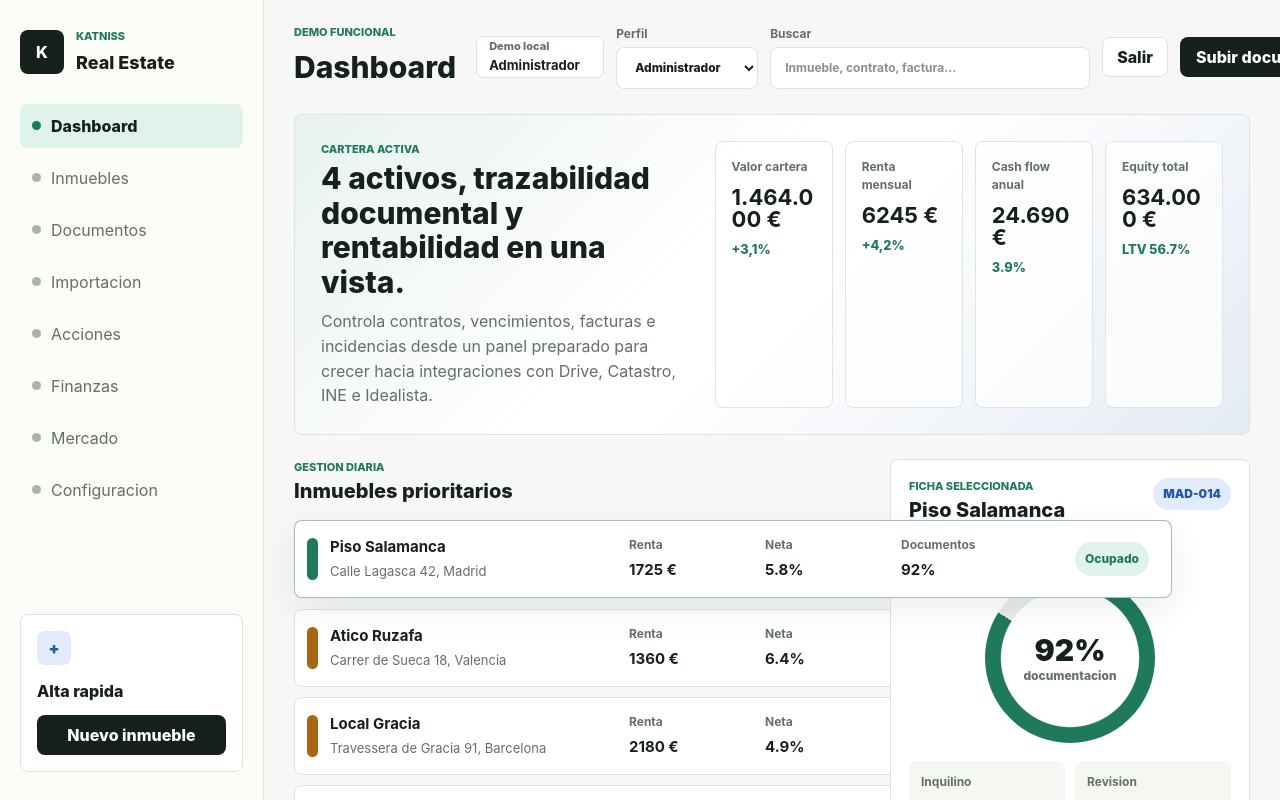
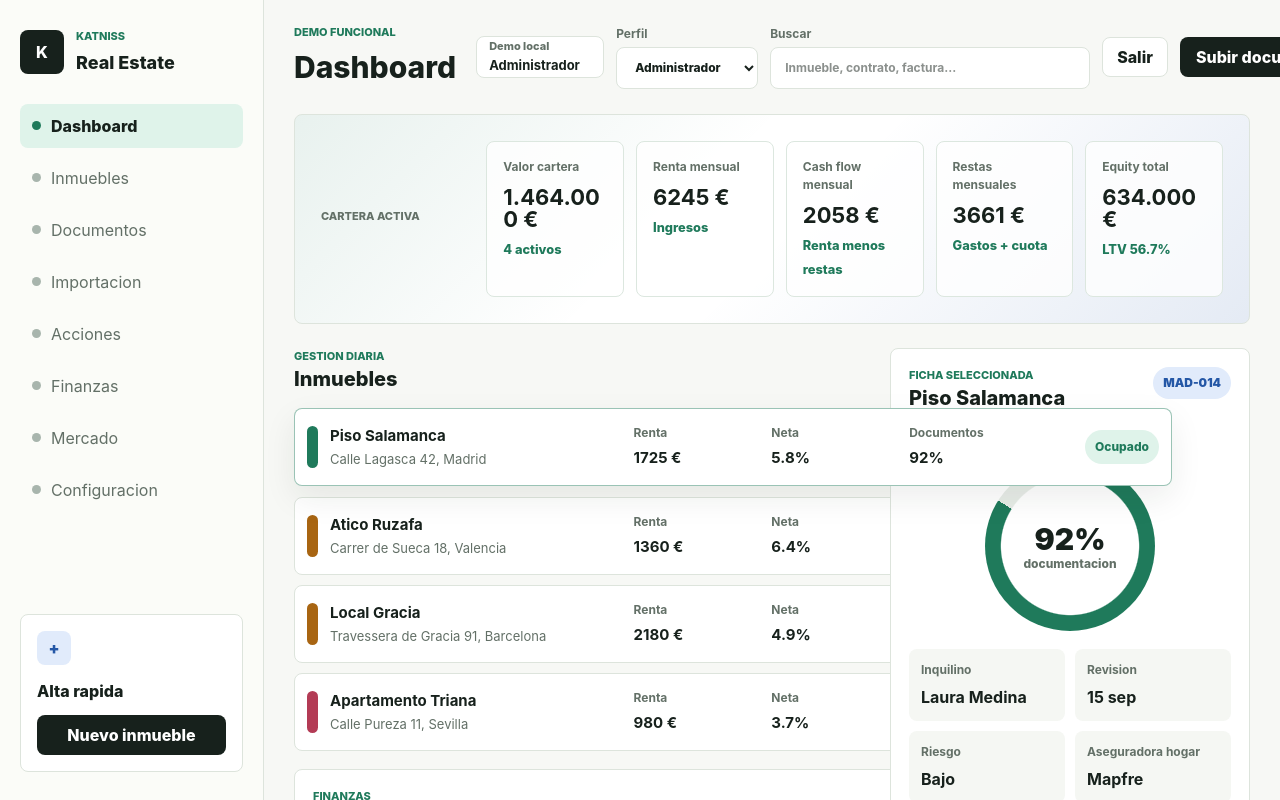
Before and after one commit to KatnissCapital/Zenit, a Next.js app: page / in a window 1280 px wide. Both pictures are taken after a click on the button "Entrar a la demo". Shown: the top 800 px of the page. Built offline with nearby package versions, Linux system fonts and the light colour scheme.

Commit message:
Polish property management metrics

```diff
--- a/app/api/portfolio/route.ts
+++ b/app/api/portfolio/route.ts
@@ -25,6 +25,7 @@ type Property = {
   roe: number;
   ltv: number;
   cashflowAnnual: number;
+  homeInsuranceCompany: string;
   annualCosts: {
     homeInsurance: number;
     ibi: number;
@@ -83,6 +84,7 @@ type ImportPropertyInput = {
   financing?: number;
   maintenance?: number;
   debtBalance?: number;
+  homeInsuranceCompany?: string;
   utilitiesAssumedByTenant?: boolean;
   driveFolder?: string;
   nextReview?: string;
@@ -103,6 +105,7 @@ type PropertyRow = {
   current_rent_cents: number | null;
   tenant_name: string | null;
   next_review_date: string | null;
+  home_insurance_company: string | null;
   home_insurance_cents: number | null;
   ibi_cents: number | null;
   waste_tax_cents: number | null;
@@ -145,6 +148,7 @@ const seedProperties: Property[] = [
     roe: 4.6,
     ltv: 57.9,
     cashflowAnnual: 8280,
+    homeInsuranceCompany: "Mapfre",
     annualCosts: {
       homeInsurance: 410,
       ibi: 780,
@@ -178,6 +182,7 @@ const seedProperties: Property[] = [
     roe: 5.3,
     ltv: 53.8,
     cashflowAnnual: 7004,
+    homeInsuranceCompany: "Mutua Madrilena",
     annualCosts: {
       homeInsurance: 355,
       ibi: 520,
@@ -211,6 +216,7 @@ const seedProperties: Property[] = [
     roe: 3.8,
     ltv: 60.5,
     cashflowAnnual: 7650,
+    homeInsuranceCompany: "Allianz",
     annualCosts: {
       homeInsurance: 690,
       ibi: 1380,
@@ -244,6 +250,7 @@ const seedProperties: Property[] = [
     roe: 1.5,
     ltv: 49.6,
     cashflowAnnual: 1756,
+    homeInsuranceCompany: "Linea Directa",
     annualCosts: {
       homeInsurance: 330,
       ibi: 460,
@@ -436,6 +443,12 @@ async function ensureFinancialColumns(database: D1Database) {
     );
   }
 
+  if (!existing.has("home_insurance_company")) {
+    statements.push(
+      database.prepare("ALTER TABLE property_costs ADD COLUMN home_insurance_company TEXT NOT NULL DEFAULT 'Pendiente'"),
+    );
+  }
+
   if (statements.length > 0) {
     await database.batch(statements);
   }
@@ -472,15 +485,16 @@ async function seedDatabaseIfEmpty(database: D1Database) {
       database
         .prepare(
           `INSERT INTO property_costs (
-            id, property_id, period_year, home_insurance_cents, ibi_cents,
+            id, property_id, period_year, home_insurance_company, home_insurance_cents, ibi_cents,
             waste_tax_cents, community_cents, rent_insurance_cents, financing_cents,
             maintenance_cents, debt_balance_cents, utilities_assumed_by_tenant
-          ) VALUES (?, ?, ?, ?, ?, ?, ?, ?, ?, ?, ?, ?)`,
+          ) VALUES (?, ?, ?, ?, ?, ?, ?, ?, ?, ?, ?, ?, ?)`,
         )
         .bind(
           `cost-${property.id}`,
           property.id,
           2026,
+          property.homeInsuranceCompany,
           toCents(property.annualCosts.homeInsurance),
           toCents(property.annualCosts.ibi),
           toCents(property.annualCosts.wasteTax),
@@ -574,6 +588,7 @@ async function readPortfolio(database: D1Database): Promise<Omit<PortfolioRespon
         l.status AS lease_status,
         l.next_review_date,
         t.display_name AS tenant_name,
+        c.home_insurance_company,
         c.home_insurance_cents,
         c.ibi_cents,
         c.waste_tax_cents,
@@ -755,11 +770,12 @@ async function updateProperty(database: D1Database, input: PropertyUpdateInput)
     database
       .prepare(
         `INSERT INTO property_costs (
-          id, property_id, period_year, home_insurance_cents, ibi_cents,
+          id, property_id, period_year, home_insurance_company, home_insurance_cents, ibi_cents,
           waste_tax_cents, community_cents, rent_insurance_cents, financing_cents,
           maintenance_cents, debt_balance_cents, utilities_assumed_by_tenant
-        ) VALUES (?, ?, ?, ?, ?, ?, ?, ?, ?, ?, ?, ?)
+        ) VALUES (?, ?, ?, ?, ?, ?, ?, ?, ?, ?, ?, ?, ?)
         ON CONFLICT(id) DO UPDATE SET
+          home_insurance_company = excluded.home_insurance_company,
           home_insurance_cents = excluded.home_insurance_cents,
           ibi_cents = excluded.ibi_cents,
           waste_tax_cents = excluded.waste_tax_cents,
@@ -775,6 +791,7 @@ async function updateProperty(database: D1Database, input: PropertyUpdateInput)
         `cost-${id}`,
         id,
         new Date().getFullYear(),
+        sanitizeText(input.homeInsuranceCompany, "Pendiente"),
         toCents(Number(input.homeInsurance ?? 0)),
         toCents(Number(input.ibi ?? 0)),
         toCents(Number(input.wasteTax ?? 0)),
@@ -982,11 +999,12 @@ async function importProperties(database: D1Database, rows: ImportPropertyInput[
       database
         .prepare(
           `INSERT INTO property_costs (
-            id, property_id, period_year, home_insurance_cents, ibi_cents,
+            id, property_id, period_year, home_insurance_company, home_insurance_cents, ibi_cents,
             waste_tax_cents, community_cents, rent_insurance_cents, financing_cents,
             maintenance_cents, debt_balance_cents, utilities_assumed_by_tenant
-          ) VALUES (?, ?, ?, ?, ?, ?, ?, ?, ?, ?, ?, ?)
+          ) VALUES (?, ?, ?, ?, ?, ?, ?, ?, ?, ?, ?, ?, ?)
           ON CONFLICT(id) DO UPDATE SET
+            home_insurance_company = excluded.home_insurance_company,
             home_insurance_cents = excluded.home_insurance_cents,
             ibi_cents = excluded.ibi_cents,
             waste_tax_cents = excluded.waste_tax_cents,
@@ -1001,6 +1019,7 @@ async function importProperties(database: D1Database, rows: ImportPropertyInput[
           `cost-${id}`,
           id,
           new Date().getFullYear(),
+          sanitizeText(row.homeInsuranceCompany, "Pendiente"),
           toCents(Number(row.homeInsurance ?? 0)),
           toCents(Number(row.ibi ?? 0)),
           toCents(Number(row.wasteTax ?? 0)),
@@ -1170,6 +1189,7 @@ function mapProperty(row: PropertyRow): Property {
     roe: equity > 0 ? Number(((cashflowAnnual / equity) * 100).toFixed(1)) : 0,
     ltv: value > 0 ? Number(((debtBalance / value) * 100).toFixed(1)) : 0,
     cashflowAnnual,
+    homeInsuranceCompany: row.home_insurance_company ?? "Pendiente",
     annualCosts,
     utilitiesAssumedByTenant: row.utilities_assumed_by_tenant === 1,
     driveFolder: row.drive_folder_url ?? `Drive / ${row.id}`,
--- a/app/globals.css
+++ b/app/globals.css
@@ -399,8 +399,9 @@ h3 {
 
 .hero-band {
   display: grid;
-  grid-template-columns: minmax(280px, 0.95fr) minmax(440px, 1.3fr);
-  gap: 22px;
+  grid-template-columns: minmax(120px, 0.2fr) minmax(0, 1fr);
+  align-items: center;
+  gap: 18px;
   margin-bottom: 24px;
   padding: 26px;
   border: 1px solid var(--line);
@@ -1082,6 +1083,8 @@ h3 {
 }
 
 .hero-metrics {
+  display: grid;
+  grid-template-columns: repeat(5, minmax(0, 1fr));
   align-items: stretch;
   gap: 12px;
 }
@@ -1125,6 +1128,14 @@ h3 {
   gap: 24px;
 }
 
+.property-management-grid {
+  grid-template-columns: minmax(0, 1fr);
+}
+
+.property-management-grid .insight-column {
+  grid-template-columns: repeat(3, minmax(0, 1fr));
+}
+
 .main-column,
 .insight-column {
   display: grid;
@@ -1185,7 +1196,7 @@ h3 {
 
 .property-row {
   display: grid;
-  grid-template-columns: minmax(0, 1fr) auto;
+  grid-template-columns: minmax(0, 1fr);
   gap: 10px;
   align-items: center;
   width: 100%;
@@ -1215,7 +1226,7 @@ h3 {
 .property-actions {
   display: flex;
   gap: 8px;
-  justify-content: flex-end;
+  justify-content: flex-start;
 }
 
 .property-actions button {
@@ -1470,6 +1481,12 @@ h3 {
   margin-bottom: 2px;
   padding-bottom: 8px;
   border-bottom: 1px solid var(--line);
+}
+
+.compact-cost {
+  margin-bottom: 4px;
+  padding-bottom: 0;
+  border-bottom: 0;
 }
 
 .cost-total span,
--- a/app/page.tsx
+++ b/app/page.tsx
@@ -22,6 +22,7 @@ type Property = {
   roe: number;
   ltv: number;
   cashflowAnnual: number;
+  homeInsuranceCompany: string;
   annualCosts: {
     homeInsurance: number;
     ibi: number;
@@ -75,6 +76,7 @@ type ImportRow = {
   financing: number;
   maintenance: number;
   debtBalance: number;
+  homeInsuranceCompany: string;
   utilitiesAssumedByTenant: boolean;
   driveFolder: string;
   nextReview: string;
@@ -135,6 +137,7 @@ const properties: Property[] = [
     roe: 4.6,
     ltv: 57.9,
     cashflowAnnual: 8280,
+    homeInsuranceCompany: "Mapfre",
     annualCosts: {
       homeInsurance: 410,
       ibi: 780,
@@ -168,6 +171,7 @@ const properties: Property[] = [
     roe: 5.3,
     ltv: 53.8,
     cashflowAnnual: 7004,
+    homeInsuranceCompany: "Mutua Madrilena",
     annualCosts: {
       homeInsurance: 355,
       ibi: 520,
@@ -201,6 +205,7 @@ const properties: Property[] = [
     roe: 3.8,
     ltv: 60.5,
     cashflowAnnual: 7650,
+    homeInsuranceCompany: "Allianz",
     annualCosts: {
       homeInsurance: 690,
       ibi: 1380,
@@ -234,6 +239,7 @@ const properties: Property[] = [
     roe: 1.5,
     ltv: 49.6,
     cashflowAnnual: 1756,
+    homeInsuranceCompany: "Linea Directa",
     annualCosts: {
       homeInsurance: 330,
       ibi: 460,
@@ -382,6 +388,7 @@ const emptyEditForm: PropertyEditForm = {
   financing: 0,
   maintenance: 0,
   utilitiesAssumedByTenant: false,
+  homeInsuranceCompany: "Pendiente",
   driveFolder: "",
   nextReview: "Pendiente",
 };
@@ -452,15 +459,35 @@ export default function Home() {
     const cashflowAnnual = activePortfolio.reduce((sum, property) => sum + property.cashflowAnnual, 0);
     const cashflow = Math.round(cashflowAnnual / 12);
     const pendingDocs = activePortfolio.reduce((sum, property) => sum + property.pendingDocs, 0);
+    const mortgageAnnual = activePortfolio.reduce(
+      (sum, property) => sum + property.annualCosts.financing,
+      0,
+    );
     const annualCosts = activePortfolio.reduce(
       (sum, property) =>
         sum + Object.values(property.annualCosts).reduce((costs, value) => costs + value, 0),
       0,
     );
+    const operatingCostsAnnual = Math.max(0, annualCosts - mortgageAnnual);
+    const deductionsMonthly = Math.round(annualCosts / 12);
     const roe = equity > 0 ? Number(((cashflowAnnual / equity) * 100).toFixed(1)) : 0;
     const ltv = value > 0 ? Number(((debt / value) * 100).toFixed(1)) : 0;
 
-    return { rent, value, debt, equity, cashflow, cashflowAnnual, pendingDocs, annualCosts, roe, ltv };
+    return {
+      rent,
+      value,
+      debt,
+      equity,
+      cashflow,
+      cashflowAnnual,
+      pendingDocs,
+      annualCosts,
+      mortgageAnnual,
+      operatingCostsAnnual,
+      deductionsMonthly,
+      roe,
+      ltv,
+    };
   }, [activePortfolio]);
 
   const documentTotals = useMemo(() => {
@@ -1071,16 +1098,12 @@ export default function Home() {
           <section className="hero-band" aria-label="Resumen de cartera">
             <div className="hero-copy">
               <p className="eyebrow">Cartera activa</p>
-              <h3>{activePortfolio.length} activos, trazabilidad documental y rentabilidad en una vista.</h3>
-              <p>
-                Controla contratos, vencimientos, facturas e incidencias desde un panel
-                preparado para crecer hacia integraciones con Drive, Catastro, INE e Idealista.
-              </p>
             </div>
             <div className="hero-metrics">
-              <Metric label="Valor cartera" value={amount(totals.value)} trend={trend("+3,1%")} />
-              <Metric label="Renta mensual" value={amount(totals.rent)} trend={trend("+4,2%")} />
-              <Metric label="Cash flow anual" value={amount(totals.cashflowAnnual)} trend={rate(totals.roe)} />
+              <Metric label="Valor cartera" value={amount(totals.value)} trend={`${activePortfolio.length} activos`} />
+              <Metric label="Renta mensual" value={amount(totals.rent)} trend="Ingresos" />
+              <Metric label="Cash flow mensual" value={amount(totals.cashflow)} trend="Renta menos restas" />
+              <Metric label="Restas mensuales" value={amount(totals.deductionsMonthly)} trend="Gastos + cuota" />
               <Metric label="Equity total" value={amount(totals.equity)} trend={`LTV ${rate(totals.ltv)}`} />
             </div>
           </section>
@@ -1496,12 +1519,12 @@ export default function Home() {
           )}
 
           {activeView !== "Configuracion" && activeView !== "Importacion" && activeView !== "Acciones" && (
-          <section className="content-grid">
+          <section className={activeView === "Inmuebles" ? "content-grid property-management-grid" : "content-grid"}>
             <div className="main-column">
               <section className="section-head">
                 <div>
                   <p className="eyebrow">Gestion diaria</p>
-                  <h3>Inmuebles prioritarios</h3>
+                  <h3>Inmuebles</h3>
                 </div>
                 <div className="segmented" role="tablist" aria-label="Filtro de inmuebles">
                   <button className="selected">Todos</button>
@@ -1648,6 +1671,17 @@ export default function Home() {
                     <NumberField label="IBI anual" value={editForm.ibi} onChange={(value) => setEditForm((current) => ({ ...current, ibi: value }))} />
                   </div>
 
+                  <label className="wide-label">
+                    <span>Aseguradora hogar</span>
+                    <input
+                      value={editForm.homeInsuranceCompany}
+                      onChange={(event) =>
+                        setEditForm((current) => ({ ...current, homeInsuranceCompany: event.target.value }))
+                      }
+                      placeholder="Mapfre, Mutua, Allianz..."
+                    />
+                  </label>
+
                   <div className="form-pair">
                     <NumberField label="Basuras anual" value={editForm.wasteTax} onChange={(value) => setEditForm((current) => ({ ...current, wasteTax: value }))} />
                     <NumberField label="Comunidad anual" value={editForm.community} onChange={(value) => setEditForm((current) => ({ ...current, community: value }))} />
@@ -1744,6 +1778,7 @@ export default function Home() {
                   <Detail label="Inquilino" value={selected.tenant} />
                   <Detail label="Revision" value={selected.nextReview} />
                   <Detail label="Riesgo" value={selected.risk} />
+                  <Detail label="Aseguradora hogar" value={selected.homeInsuranceCompany} />
                   <Detail label="Cash flow anual" value={amount(selected.cashflowAnnual)} />
                 </div>
 
@@ -1751,6 +1786,10 @@ export default function Home() {
                   <div className="cost-total">
                     <span>Costes anuales controlados</span>
                     <strong>{amount(selectedAnnualCosts)}</strong>
+                  </div>
+                  <div className="cost-total compact-cost">
+                    <span>Restas mensuales</span>
+                    <strong>{amount(Math.round(selectedAnnualCosts / 12))}</strong>
                   </div>
                   <Cost label="Seguro vivienda" value={selected.annualCosts.homeInsurance} hideAmounts={hideAmounts} />
                   <Cost label="IBI" value={selected.annualCosts.ibi} hideAmounts={hideAmounts} />
@@ -1879,6 +1918,7 @@ function parseImportRows(text: string): ImportRow[] {
       financing: parseEuro(row.financiacion),
       maintenance: 0,
       debtBalance: 0,
+      homeInsuranceCompany: "Pendiente",
       utilitiesAssumedByTenant: parseYes(row.suministros_inquilino),
       driveFolder: row.carpeta_drive || "",
       nextReview: row.proxima_revision || "Pendiente",
@@ -1904,6 +1944,7 @@ function propertyToEditForm(property: Property): PropertyEditForm {
     rentInsurance: property.annualCosts.rentInsurance,
     financing: property.annualCosts.financing,
     maintenance: property.annualCosts.maintenance,
+    homeInsuranceCompany: property.homeInsuranceCompany,
     utilitiesAssumedByTenant: property.utilitiesAssumedByTenant,
     driveFolder: property.driveFolder,
     nextReview: property.nextReview,
--- a/db/schema.ts
+++ b/db/schema.ts
@@ -46,6 +46,7 @@ export const schemaStatements = [
   id TEXT PRIMARY KEY,
   property_id TEXT NOT NULL REFERENCES properties(id),
   period_year INTEGER NOT NULL,
+  home_insurance_company TEXT NOT NULL DEFAULT 'Pendiente',
   home_insurance_cents INTEGER NOT NULL DEFAULT 0,
   ibi_cents INTEGER NOT NULL DEFAULT 0,
   waste_tax_cents INTEGER NOT NULL DEFAULT 0,
```
Also changed, not shown: 1 other file (tests, documents, lock files or other folders).
